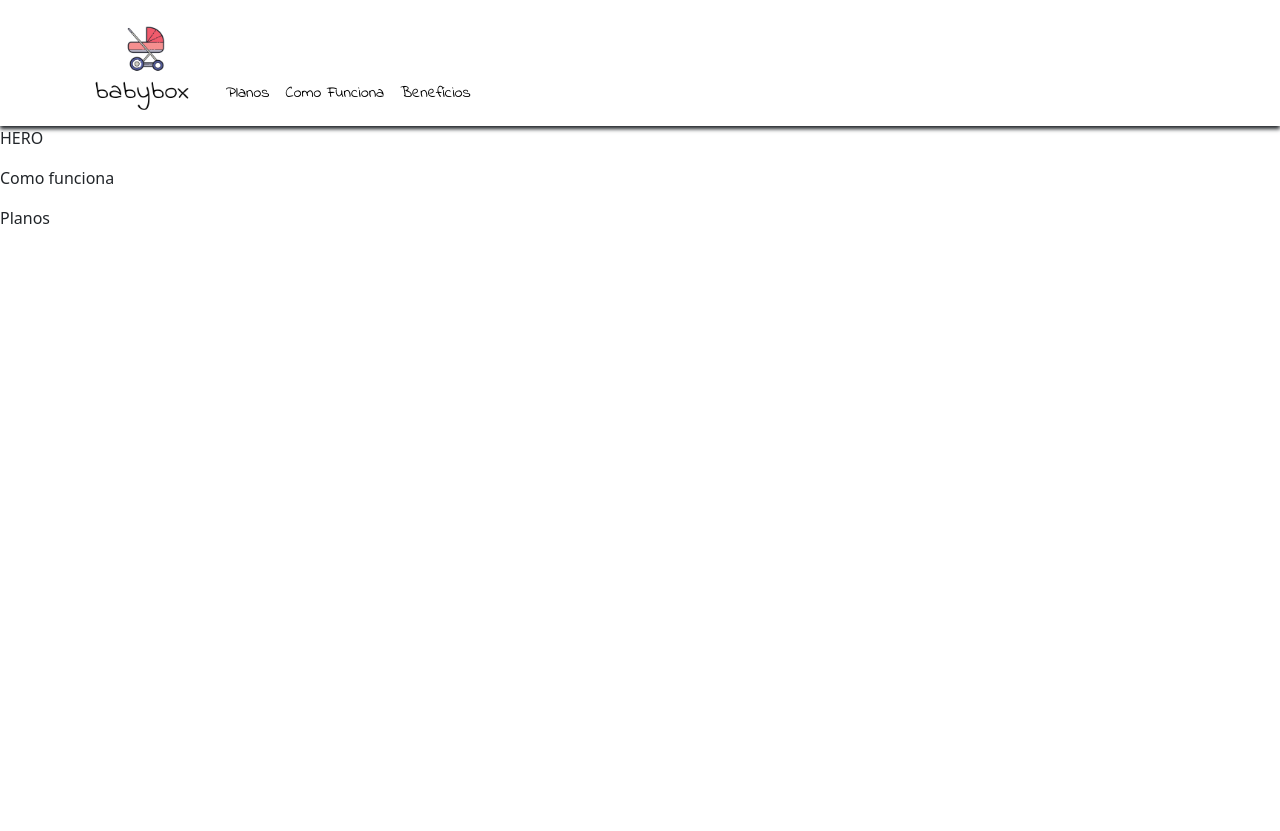
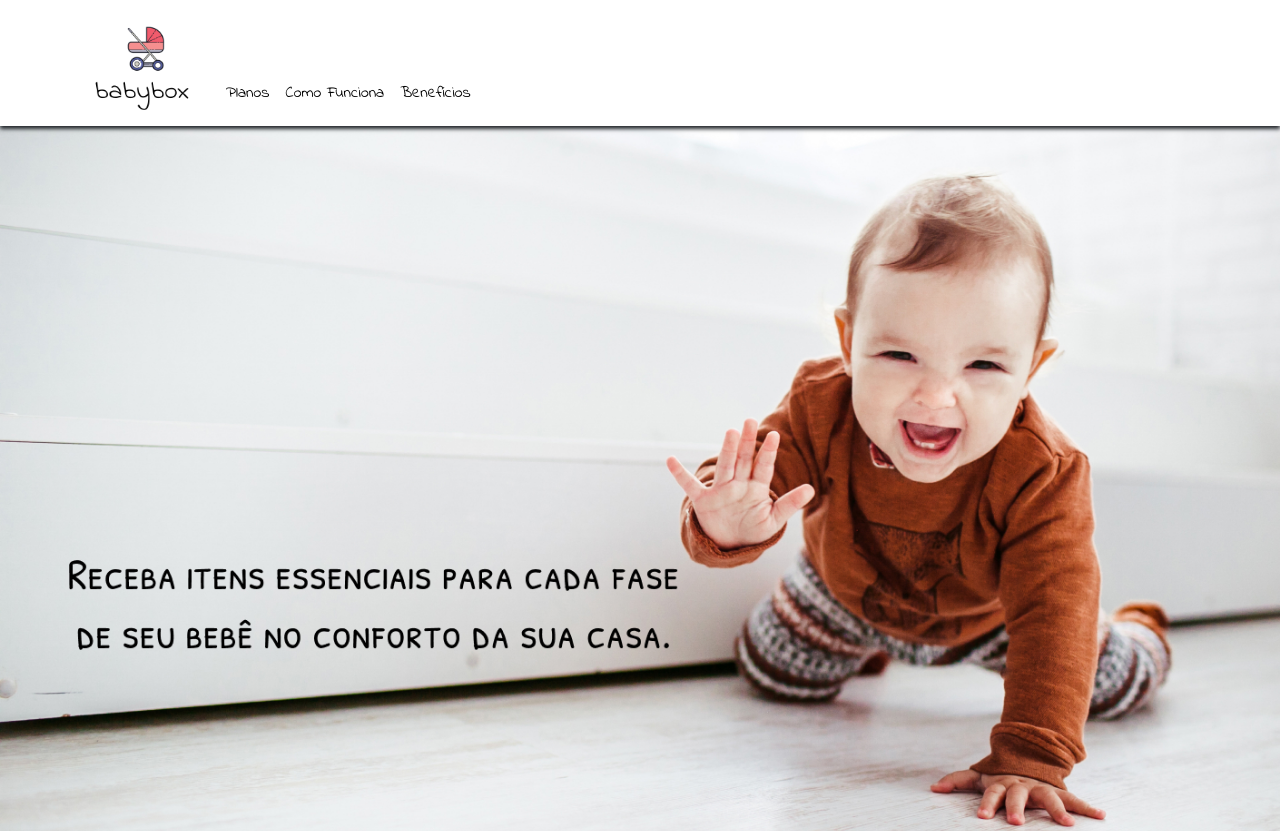
Before and after one commit to malurmaia/BABYBOX, a React (Create React App) app in the folder frontend/: page / in a window 1280 px wide. Shown: the top 831 px of the page. Before the commit the page ends 800 px from the top, so only its background shows below. Built offline with nearby package versions, Linux system fonts and the light colour scheme.

Commit message:
corta hero

```diff
--- a/frontend/src/App.js
+++ b/frontend/src/App.js
@@ -1,5 +1,6 @@
 import { Container, Nav, Navbar } from 'react-bootstrap'
 import Logo from './assets/img/LOGO.png'
+import Hero from './assets/img/Group-3.jpg'
 function Header () {
   return (
     <header>
@@ -21,11 +22,19 @@ function Header () {
     </header>
   )
 }
+
 function Homeview() {
   return (
   <>
    <Header />
-   <p>HERO</p>
+   <main>
+
+      <section className=''>
+       <a href='/'> <img src={Hero} alt='Criança sorrindo' width={1400} height={600} className='img-fluid
+        '/></a>
+      </section>
+
+   </main>
    <p>Como funciona</p>
    <p>Planos</p>
   </>
```
Also changed, not shown: frontend/src/assets/img/Group-3.jpg (added), frontend/src/assets/img/hero.jpg (added).
